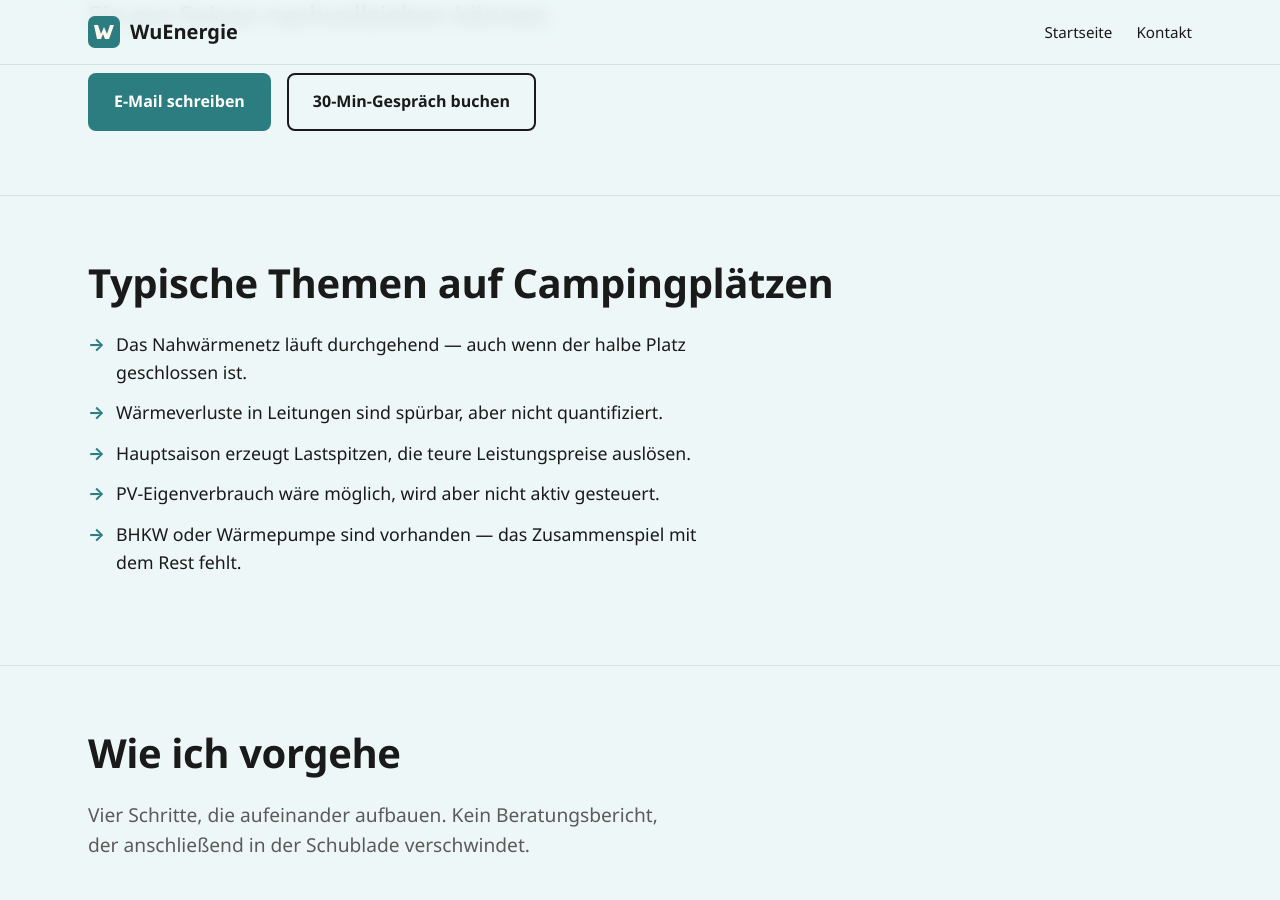
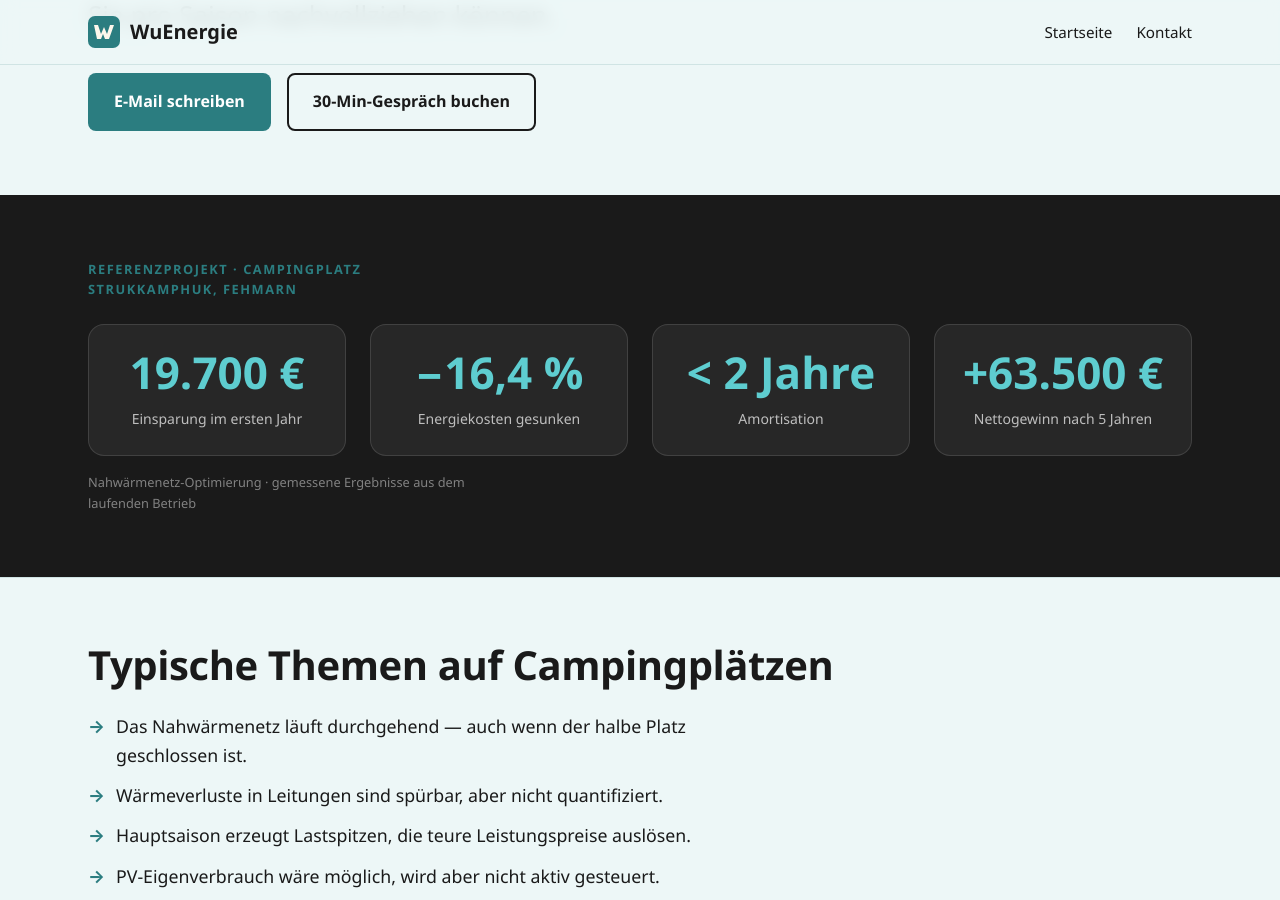
Before and after one commit to wuenergie/wuenergie-site, a Jekyll site: the page built from camping.md, in a window 1280 px wide and 900 px high, scrolled down 478 px. Built offline with Jekyll 4.4.1, drawn with Linux system fonts in a browser that asks for light colours.

Commit message:
Camping: ROI-Banner mit Strukkamphuk-Kennzahlen ergänzt
19.700 € Einsparung, −16,4 % Energiekosten, Amortisation < 2 Jahre.
Zahlen auch in referenzen.yml nachgetragen.

Co-Authored-By: Claude Sonnet 4.6 <noreply@anthropic.com>

```diff
--- a/_data/referenzen.yml
+++ b/_data/referenzen.yml
@@ -3,7 +3,7 @@
   beschreibung: 65-kWh-ecocoach-Batteriespeicher mit Energiemanagement zur Maximierung des PV-Eigenverbrauchs.
 - name: Campingplatz Strukkamphuk, Fehmarn
   kategorie: Nahwärmenetz
-  beschreibung: Optimierung von Heizung und Nahwärmenetz für den Campingbetrieb an der Ostsee.
+  beschreibung: Optimierung von Heizung und Nahwärmenetz für den Campingbetrieb an der Ostsee. 19.700 € Einsparung im ersten Jahr, Amortisation unter 2 Jahren.
 - name: Sparkassen Karlsruhe, Ortenau, Breisgau, Lörrach
   kategorie: Energieaudit DIN EN 16247
   beschreibung: Energieberatung und -audit für mehrere Sparkassen im Südwesten.
--- a/camping.md
+++ b/camping.md
@@ -20,6 +20,31 @@ service:
       <a class="btn btn-primary" href="mailto:{{ site.data.site.email }}?subject=Anfrage%20Campingplatz">E-Mail schreiben</a>
       <a class="btn btn-secondary" href="{{ site.data.site.booking_url }}" rel="noopener" target="_blank">30-Min-Gespräch buchen</a>
     </div>
+  </div>
+</section>
+
+<section class="roi-banner">
+  <div class="container">
+    <p class="roi-banner-label">Referenzprojekt · Campingplatz Strukkamphuk, Fehmarn</p>
+    <div class="roi-stats">
+      <div class="roi-stat">
+        <span class="roi-stat-value">19.700 €</span>
+        <span class="roi-stat-label">Einsparung im ersten Jahr</span>
+      </div>
+      <div class="roi-stat">
+        <span class="roi-stat-value">−16,4 %</span>
+        <span class="roi-stat-label">Energiekosten gesunken</span>
+      </div>
+      <div class="roi-stat">
+        <span class="roi-stat-value">&lt;&nbsp;2 Jahre</span>
+        <span class="roi-stat-label">Amortisation</span>
+      </div>
+      <div class="roi-stat">
+        <span class="roi-stat-value">+63.500 €</span>
+        <span class="roi-stat-label">Nettogewinn nach 5 Jahren</span>
+      </div>
+    </div>
+    <p class="roi-source">Nahwärmenetz-Optimierung · gemessene Ergebnisse aus dem laufenden Betrieb</p>
   </div>
 </section>
 
```
